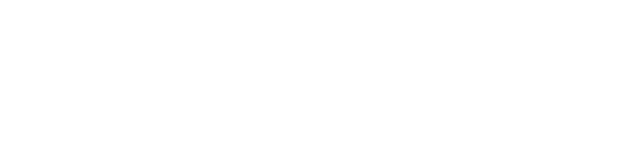
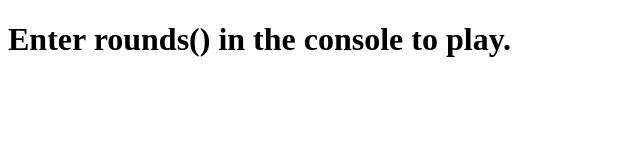
Before and after one commit to nickkrauts/rockps-js, a plain HTML site: page index.html in a window 1280 px wide. Shown: the whole page, without its empty margins (0-640 px from the left). Drawn offline with Linux system fonts and the light colour scheme.

Commit message:
Add instructions on how to play to .html

```diff
--- a/index.html
+++ b/index.html
@@ -9,6 +9,7 @@
     </script>
 </head>
 <body>
+    <h1>Enter rounds() in the console to play.</h1>
 
 </body>
 </html>
```
